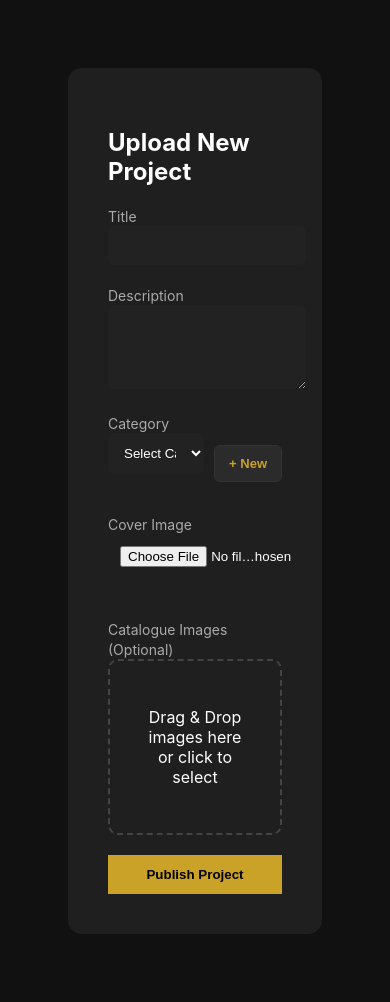
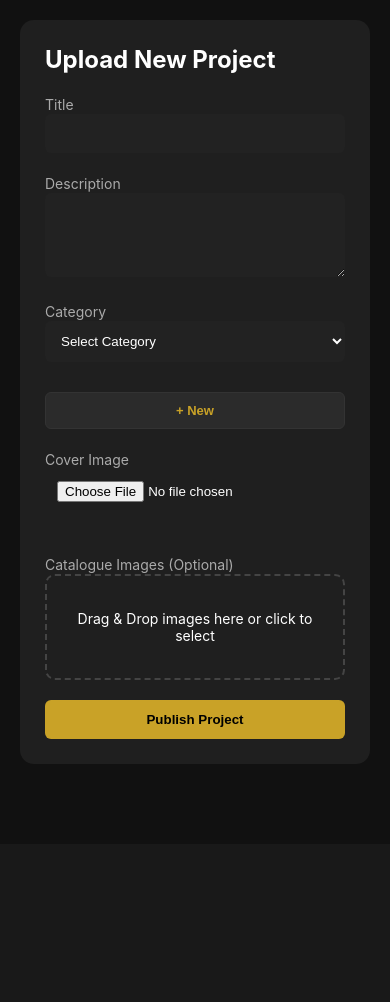
Before and after one commit to abhilashmarathe/aishwarya-portfolio, a Django app: page /upload/ in a window 390 px wide. After the commit the page ends 739 px from the top, so only its background shows below. Run offline with Django 5.2, Linux system fonts and the light colour scheme; the visitor is signed in with stand-in values (Sample User, id 1); data that the repository does not hold is empty.

Commit message:
Update upload.html

```diff
--- a/templates/upload.html
+++ b/templates/upload.html
@@ -1,25 +1,40 @@
 <!DOCTYPE html>
+
 <html>
 <head>
     <title>Upload Project</title>
+
+
+<meta name="viewport" content="width=device-width, initial-scale=1.0">
+
 <style>
+
     body {
         background: #111;
         color: white;
         font-family: Inter, sans-serif;
         display: flex;
         justify-content: center;
-            padding: 60px;
+        padding: 60px 20px;
+        margin: 0;
     }
 
     .form-box {
-            width: 500px;
+        width: 100%;
+        max-width: 520px;
         background: #1f1f1f;
         padding: 40px;
         border-radius: 14px;
+        box-sizing: border-box;
     }
 
-        input, textarea, select {
+    h2 {
+        margin-top: 0;
+    }
+
+    input,
+    textarea,
+    select {
         width: 100%;
         padding: 12px;
         margin-bottom: 20px;
@@ -27,10 +42,16 @@
         border: none;
         color: white;
         border-radius: 6px;
+        box-sizing: border-box;
     }
 
     input[type="file"] {
         background: none;
+    }
+
+    label {
+        font-size: 14px;
+        color: #aaa;
     }
 
     button {
@@ -40,15 +61,11 @@
         border: none;
         font-weight: 600;
         cursor: pointer;
+        border-radius: 6px;
     }
 
     button:hover {
         opacity: 0.9;
-        }
-
-        label {
-            font-size: 14px;
-            color: #aaa;
     }
 
     .category-row {
@@ -126,18 +143,49 @@
         cursor: pointer;
     }
 
-        #cover-preview img{
-            width:150px;
-            height:120px;
-            object-fit:cover;
-            border-radius:8px;
+    #cover-preview img {
+        width: 150px;
+        height: 120px;
+        object-fit: cover;
+        border-radius: 8px;
+    }
+
+    /* MOBILE RESPONSIVE */
+
+    @media (max-width: 768px) {
+
+        body {
+            padding: 20px;
+        }
+
+        .form-box {
+            padding: 25px;
+        }
+
+        .category-row {
+            flex-direction: column;
+            align-items: stretch;
+        }
+
+        .small-btn {
+            width: 100%;
+        }
+
+        #drop-area {
+            padding: 20px;
+            font-size: 14px;
+        }
+
     }
 
 </style>
+
 </head>
+
 <body>
 
 <div class="form-box">
+
 <h2>Upload New Project</h2>
 
 <form method="POST" enctype="multipart/form-data">
@@ -154,9 +202,11 @@
     <div class="category-row">
         <select name="category" id="categorySelect">
             <option value="">Select Category</option>
+
             {% for category in categories %}
                 <option value="{{ category.id }}">{{ category.name }}</option>
             {% endfor %}
+
         </select>
 
         <button type="button" id="addCategoryBtn" class="small-btn">
@@ -164,52 +214,49 @@
         </button>
     </div>
 
-        <input type="text"
+    <input
+        type="text"
         name="new_category"
         id="newCategoryInput"
         placeholder="Enter new category"
-               style="display:none;">
+        style="display:none;"
+    >
 
     <label>Cover Image</label>
 
-        <input type="file" name="cover_image" id="coverInput" accept="image/*" required>
+    <input type="file"
+           name="cover_image"
+           id="coverInput"
+           accept="image/*"
+           required>
 
     <div id="cover-preview" style="margin-bottom:20px;"></div>
 
-        <!-- NEW FIELD -->
     <label>Catalogue Images (Optional)</label>
 
     <div id="drop-area">
         <p>Drag & Drop images here or click to select</p>
-            <input type="file" id="catalogueInput" name="catalogue_images" multiple accept="image/*" hidden>
+
+        <input
+            type="file"
+            id="catalogueInput"
+            name="catalogue_images"
+            multiple
+            accept="image/*"
+            hidden
+        >
     </div>
 
     <div id="preview-container"></div>
 
-
-
     <button type="submit">Publish Project</button>
 
 </form>
+
 </div>
 
 <script>
-document.addEventListener("DOMContentLoaded", function () {
 
-    const addBtn = document.getElementById("addCategoryBtn");
-    const newInput = document.getElementById("newCategoryInput");
-    const selectBox = document.getElementById("categorySelect");
-
-    addBtn.addEventListener("click", function () {
-        newInput.style.display = "block";
-        selectBox.value = "";
-        newInput.focus();
-    });
-
-});
-</script>
-
-<script>
 document.addEventListener("DOMContentLoaded", function () {
 
     const addBtn = document.getElementById("addCategoryBtn");
@@ -250,7 +297,9 @@ document.addEventListener("DOMContentLoaded", function () {
     });
 
     function handleFiles(files) {
+
         for (let file of files) {
+
             filesArray.push(file);
 
             const reader = new FileReader();
@@ -274,17 +323,16 @@ document.addEventListener("DOMContentLoaded", function () {
 
                 box.appendChild(img);
                 box.appendChild(remove);
+
                 preview.appendChild(box);
             };
 
             reader.readAsDataURL(file);
         }
     }
+
 });
-</script>
 
-<script>
-    // COVER IMAGE PREVIEW
 const coverInput = document.getElementById("coverInput");
 const coverPreview = document.getElementById("cover-preview");
 
@@ -301,15 +349,13 @@ coverInput.addEventListener("change", function () {
 
         const img = document.createElement("img");
         img.src = e.target.result;
-        img.style.width = "150px";
-        img.style.borderRadius = "8px";
-        img.style.objectFit = "cover";
 
         coverPreview.appendChild(img);
     };
 
     reader.readAsDataURL(file);
 });
+
 </script>
 
 </body>
```
Lines whose indentation alone changed are shown as unchanged.
